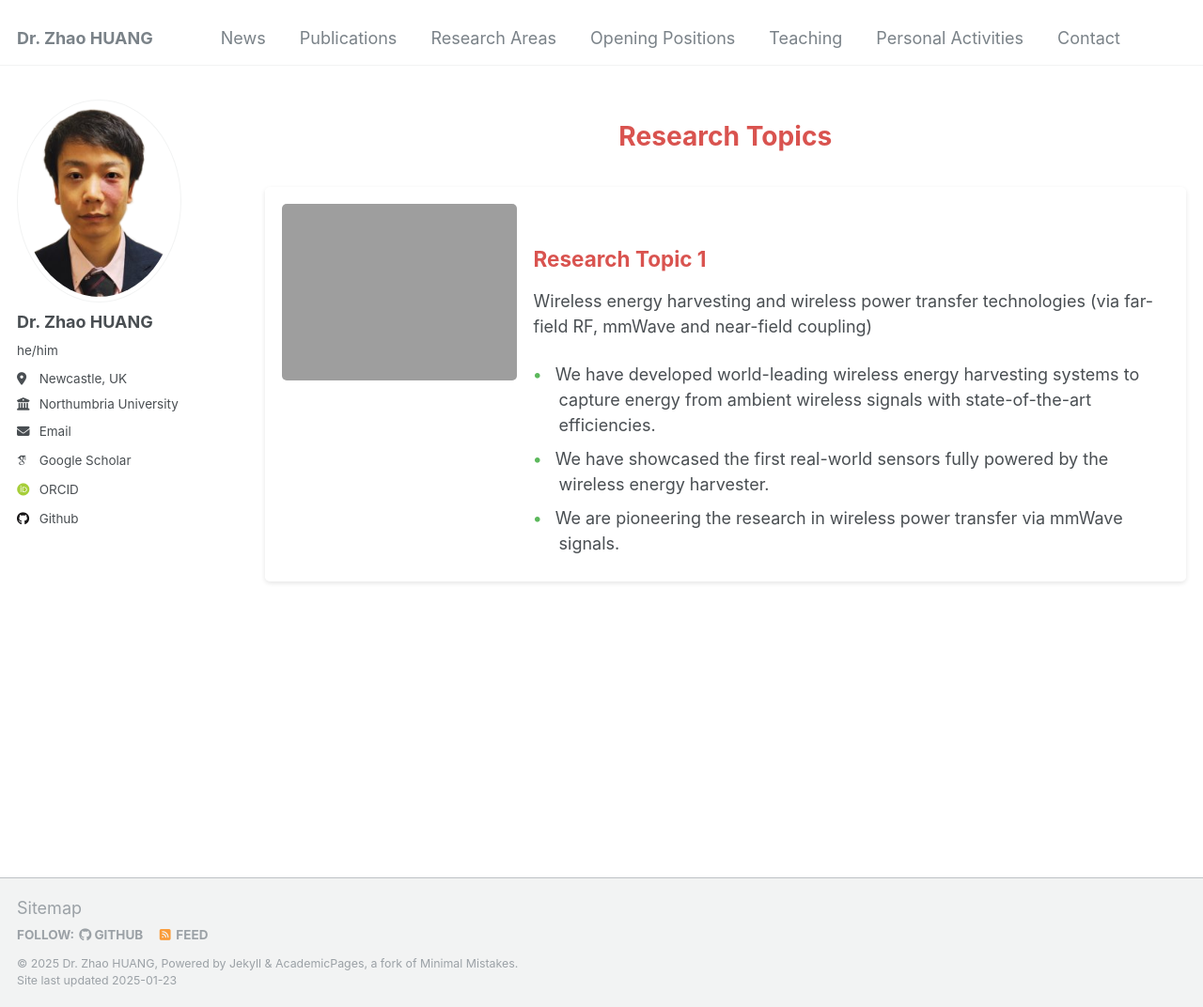
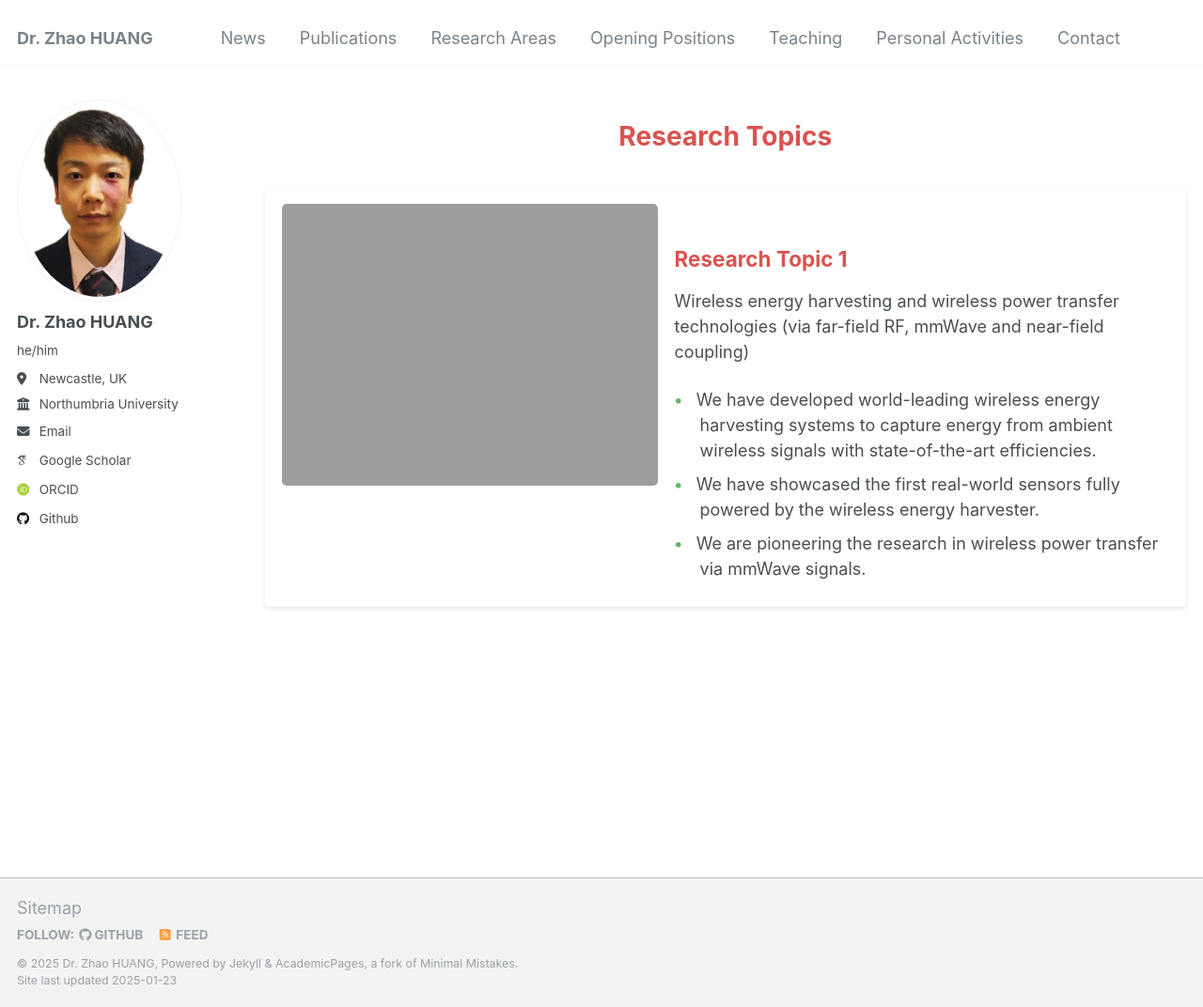
Before and after one commit to ZZ2020zz/ZZ2020zz.github.io, a Jekyll site: the page built from _pages/research.html, in a window 1280 px wide and 1072 px high. Shown: the whole window at 94% size. Built offline with Jekyll 4.4.1, drawn with Linux system fonts in a browser that asks for light colours; some web fonts are replaced.

Commit message:
Update research.html

```diff
--- a/_pages/research.html
+++ b/_pages/research.html
@@ -18,8 +18,8 @@ author_profile: true
         <h1 style="text-align: center; color: #d9534f;">Research Topics</h1>
     </header>
 
-<div class="container" style="display: flex; align-items: flex-start; margin: 2rem auto; max-width: 1000px; background: #fff; padding: 1rem; border-radius: 5px; box-shadow: 0 2px 5px rgba(0, 0, 0, 0.1);">
-    <img src="https://zz2020zz.github.io//assets//css//Human%20Localization.png" alt="Research Topic 1" style="max-width: 250px; border-radius: 5px; margin-right: 1rem;">
+<div class="container" style="display: flex; align-items: flex-start; margin: 2rem auto; max-width: 1200px; background: #fff; padding: 1rem; border-radius: 5px; box-shadow: 0 2px 5px rgba(0, 0, 0, 0.1);">
+    <img src="https://zz2020zz.github.io//assets//css//Human%20Localization.png" alt="Research Topic 1" style="max-width: 400px; border-radius: 5px; margin-right: 1rem;">
     <div class="text" style="flex: 1;">
         <h2 style="color: #d9534f; margin-bottom: 0.5rem;">Research Topic 1</h2>
         <p>Wireless energy harvesting and wireless power transfer technologies (via far-field RF, mmWave and near-field coupling)</p>
```
